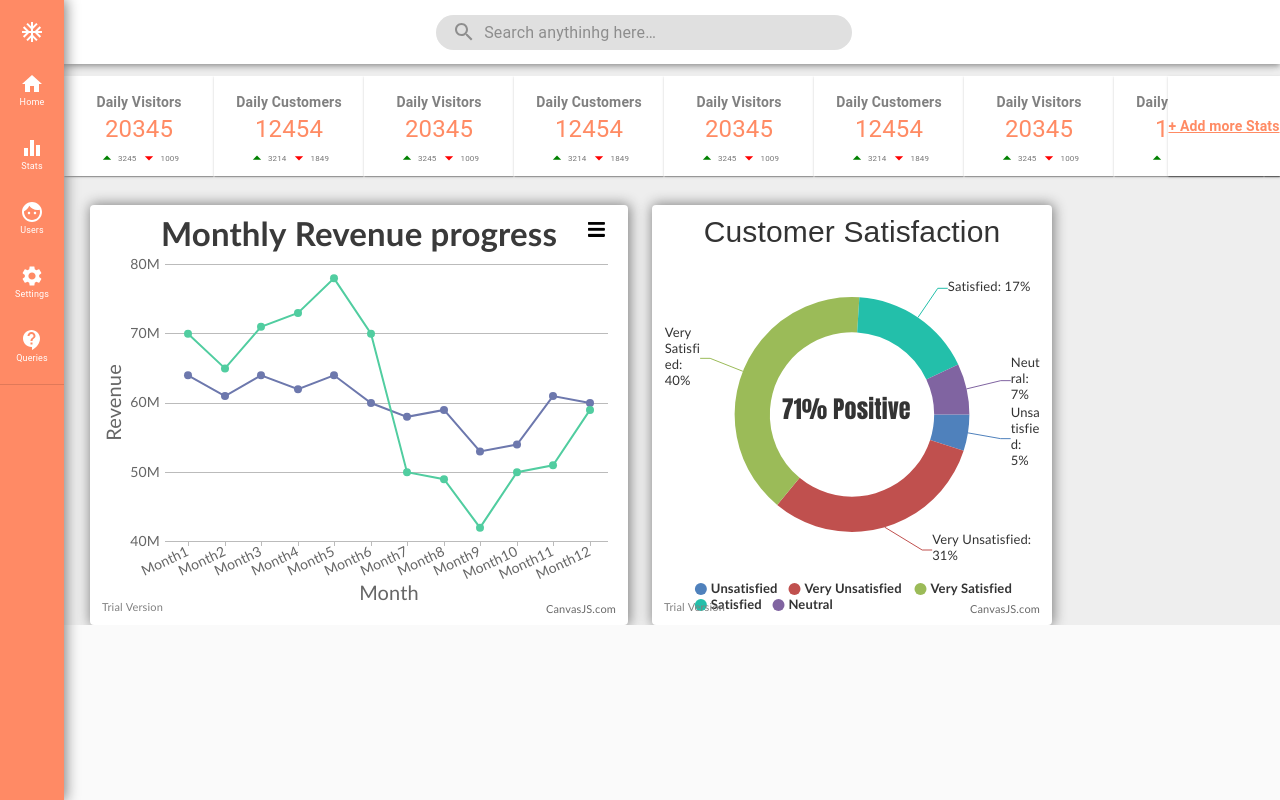
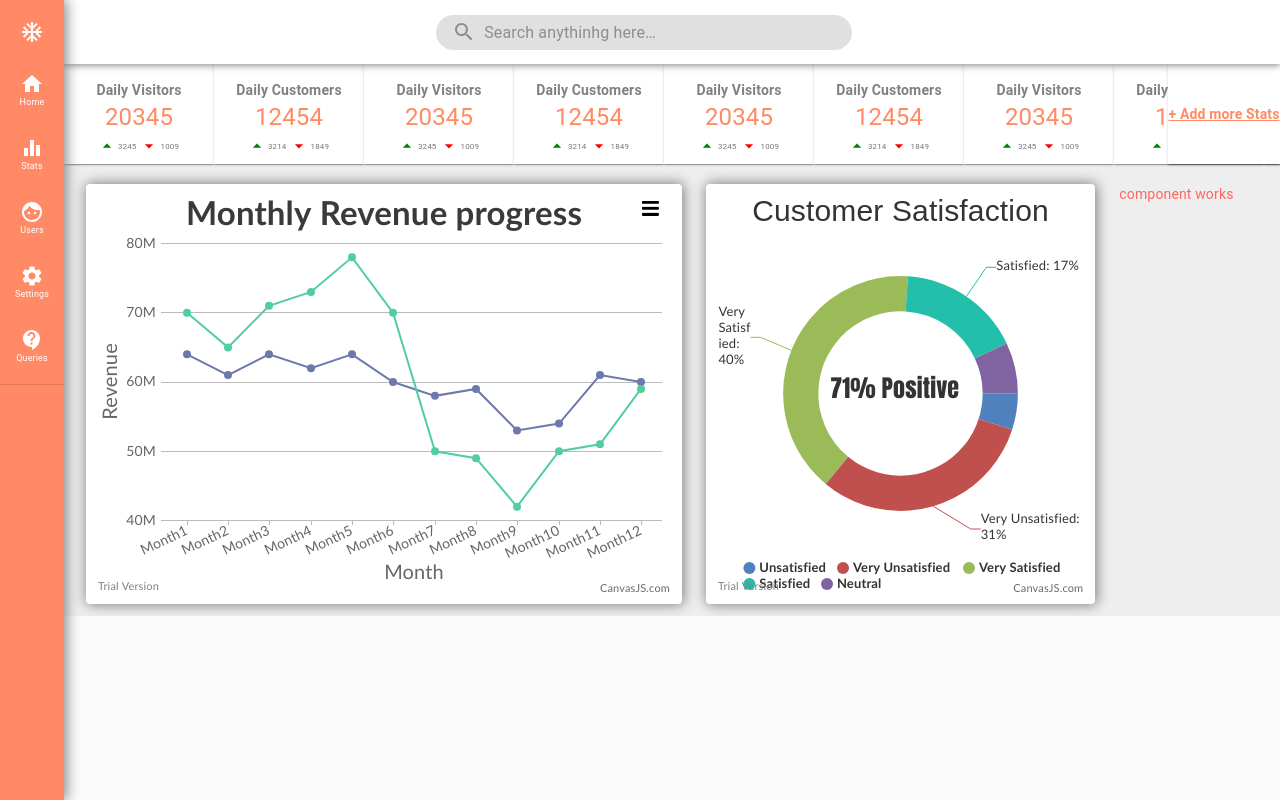
Before and after one commit to ani10/reactDashboard, a React (Create React App) app: page / in a window 1280 px wide. Built offline with nearby package versions, Linux system fonts and the light colour scheme.

Commit message:
UI stabilized for main grid

```diff
--- a/src/App.tsx
+++ b/src/App.tsx
@@ -5,25 +5,46 @@ import QuickStatusBar from "./bars/quickStatsBar"
 import './App.css';
 import LineChart from './panels/lineChart';
 import DoughnutChart from './panels/doughnutChart';
-import {  Grid } from '@material-ui/core';
+import {  Grid, Hidden, makeStyles, Theme, createStyles } from '@material-ui/core';
+import ChatPanel from './panels/chatPanel';
+
+
+const useStyles = makeStyles((theme: Theme) =>
+createStyles(
+    {
+      root: {
+        flexGrow: 1,
+        margin: "64px 0 0 64px"
+      },
+      mainGrid: {
+        margin: " 84px 0 0 10px"
+      }
+    }
+  )
+);
 
 function App() {
+  const classes = useStyles();
   return (
     <div className="App">
-
-      <Grid>
+      <Grid className={classes.root}>
         <Header />
-        <Grid container spacing={3} wrap="wrap">
-          <NavBar />
-          <Grid item xs={12}>
-            <QuickStatusBar />
+        <NavBar />
+        <QuickStatusBar />
+        <Grid className={classes.mainGrid} container spacing={3}>
+          <Grid item lg={12}>
           </Grid>
-          <Grid item xs={6}>
+          <Grid item lg={6} sm={11}>
             <LineChart></LineChart>
           </Grid>
-          <Grid item xs={4}>
+          <Grid item lg={4} sm={11}>
             <DoughnutChart></DoughnutChart>
           </Grid>
+          <Hidden only="sm">
+            <Grid item lg={2}>
+              <ChatPanel></ChatPanel>
+            </Grid>
+          </Hidden>
         </Grid>
       </Grid>
 
--- a/src/bars/quickStatsBar.tsx
+++ b/src/bars/quickStatsBar.tsx
@@ -39,10 +39,11 @@ const useStyles = makeStyles((theme: Theme) =>
       color: 'red'
     },
     quickStatRoot: {
-      marginLeft: "64px",
+      position: "fixed",
       width: "100%",
       whiteSpace: "nowrap",
       overflowX: "scroll",
+      zIndex: 999
     },
     cardStat: {
       display: "inline-block",
@@ -53,7 +54,7 @@ const useStyles = makeStyles((theme: Theme) =>
       width: "150px",
     },
     cardAddStats: {
-      position: "absolute",
+      position: "fixed",
       display: "flex",
       flexDirection: "column",
       justifyContent: "center",
@@ -63,6 +64,7 @@ const useStyles = makeStyles((theme: Theme) =>
       height: "100px",
       width: "112px",
       borderRadius: 0,
+      zIndex: 1000
     },
     anchor: {
       color: "#ff8b64",
@@ -86,7 +88,7 @@ const QuickStatusBar: React.FC = () => {
   })
 
   return(
-    <Box marginTop="76px">
+    <Box>
     <Grid container className={classes.root}>
       <div  className={classes.quickStatRoot}>
         {data.map((item : QuickStat, index: number = 0) => {
--- /dev/null
+++ b/src/panels/chatPanel.tsx
@@ -0,0 +1,27 @@
+import React from "react";
+import AppBar from '@material-ui/core/AppBar';
+import ToolBar from '@material-ui/core/Toolbar';
+import { makeStyles, Theme, createStyles } from "@material-ui/core";
+
+const useStyles = makeStyles((theme: Theme) =>
+createStyles(
+    {
+      root: {
+        flexGrow: 1,
+        color: "#fc6860",
+      },
+    }
+  )
+);
+
+const ChatPanel: React.FC = () => {
+
+  const classes = useStyles();
+
+  return(
+    <div className={classes.root}>
+      component works
+    </div>
+  )
+}
+export default ChatPanel;
--- a/src/panels/lineChart.tsx
+++ b/src/panels/lineChart.tsx
@@ -10,7 +10,6 @@ createStyles(
       root: {
         flexGrow: 1,
         maxWidth: 1000,
-        marginLeft: 90,
         boxShadow: "1px 0 13px 1px grey",
         padding: "10px"
       },
```
Also changed, not shown: src/panels/chatPanel.ts (deleted, +0 -7 lines).
